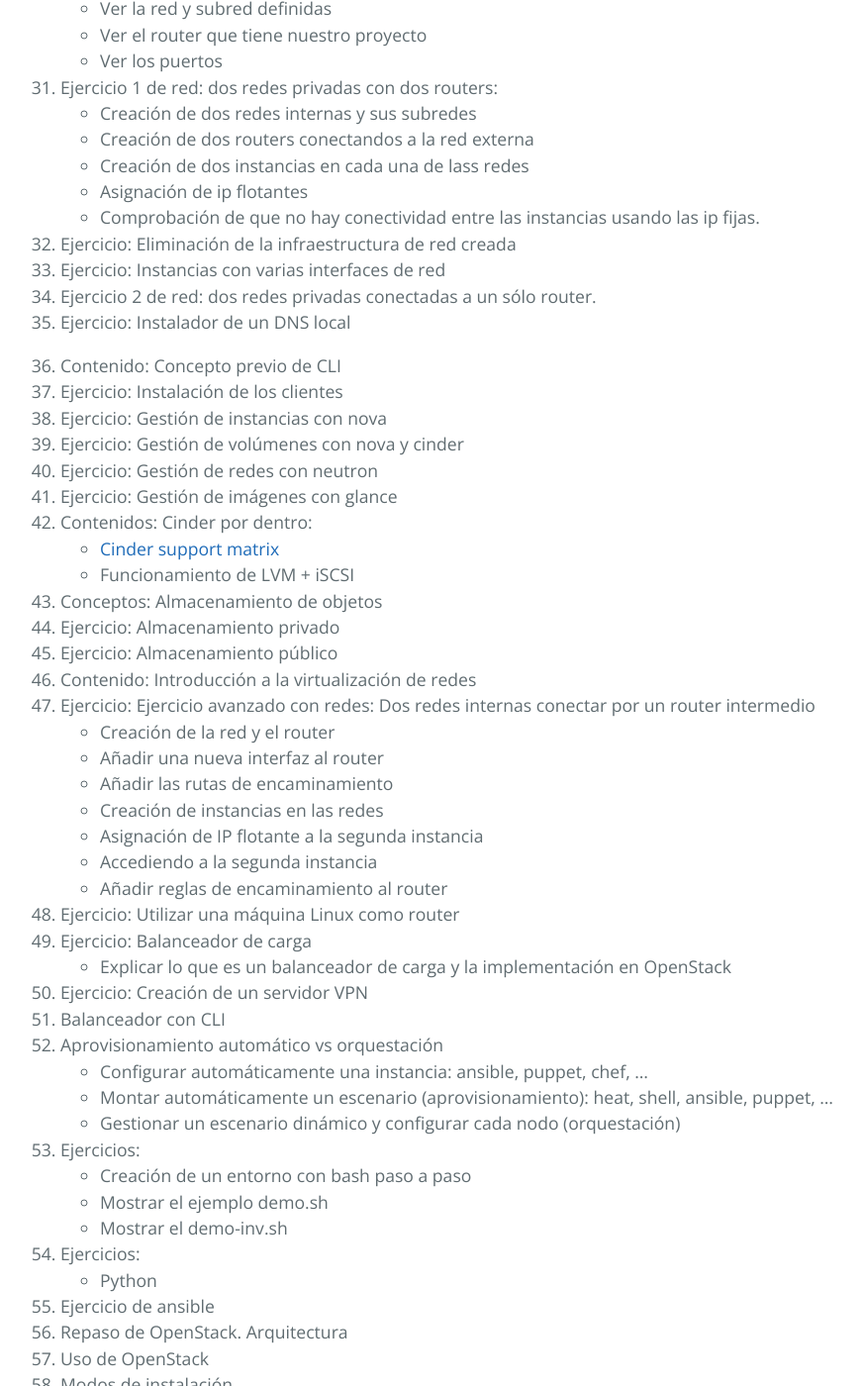
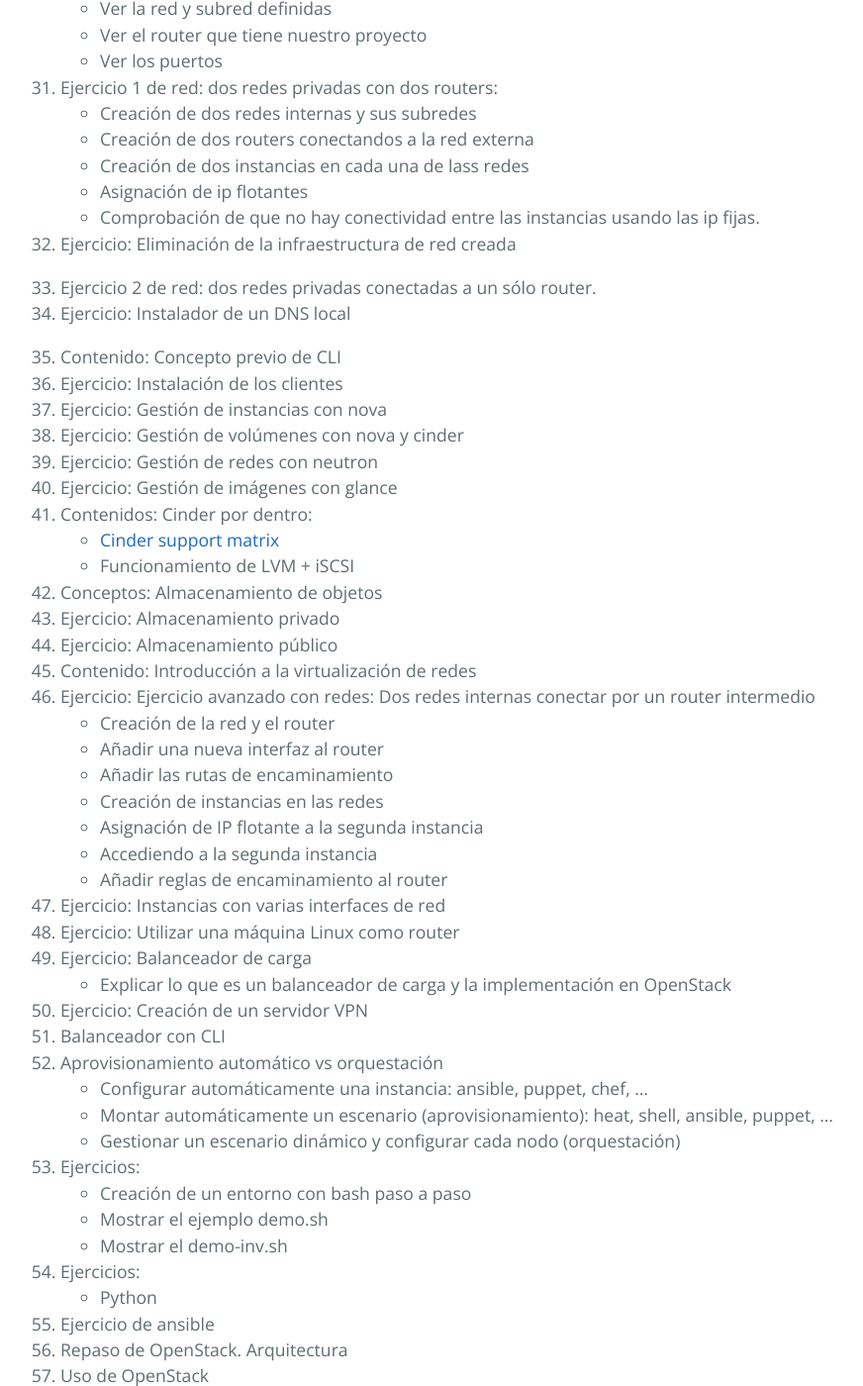
Before and after one commit to iesgn/ow1, a Jekyll site: the page built from curso/sesion.md, in a window 1280 px wide and 1400 px high, scrolled down 3248 px. Shown: the whole window at 99% size, without its empty margins (203-1075 px from the left). Built offline with Jekyll 4.4.1, drawn with Linux system fonts in a browser that asks for light colours; part of the change alters nothing that is shown; some of the changed text lies outside the part shown.

Commit message:
Modificación

```diff
--- a/curso/sesion.md
+++ b/curso/sesion.md
@@ -9,7 +9,7 @@ tittle: Sesiones online
 |26 de Mayo| 3,4,5,6,7,8,9,10,11 |José Domingo  |
 |28 de Mayo| 12,13,14,15,16,17,18,19,20,21 | Alberto |
 |2 de Junio| 22,23,24,25,26,27,28 | José Domingo |
-|9 de Junio| 29,30,31 | José Domingo |
+|9 de Junio| 29,30,31,32,33,34,35,36,37,38,39,40 | José Domingo |
 |11 de Junio|24,25,26,27,28,29,30,31  | Alberto |
 |16 de Junio|32,33,34,35,36,37,38 | José Domingo |
 |18 de Junio|39,40,41  | Alberto |
@@ -96,7 +96,7 @@ tittle: Sesiones online
  * Asignación de ip flotantes
  * Comprobación de que no hay conectividad entre las instancias usando las ip fijas.
 1. Ejercicio: Eliminación de la infraestructura de red creada
-1. Ejercicio: Instancias con varias interfaces de red
+
 1. Ejercicio 2 de red: dos redes privadas conectadas a un sólo router.
 1. Ejercicio: Instalador de un DNS local
 
@@ -121,6 +121,7 @@ tittle: Sesiones online
  * Asignación de IP flotante a la segunda instancia
  * Accediendo a la segunda instancia
  * Añadir reglas de encaminamiento al router
+1. Ejercicio: Instancias con varias interfaces de red
 1. Ejercicio: Utilizar una máquina Linux como router
 1. Ejercicio: Balanceador de carga
  * Explicar lo que es un balanceador de carga y la implementación en OpenStack
```
